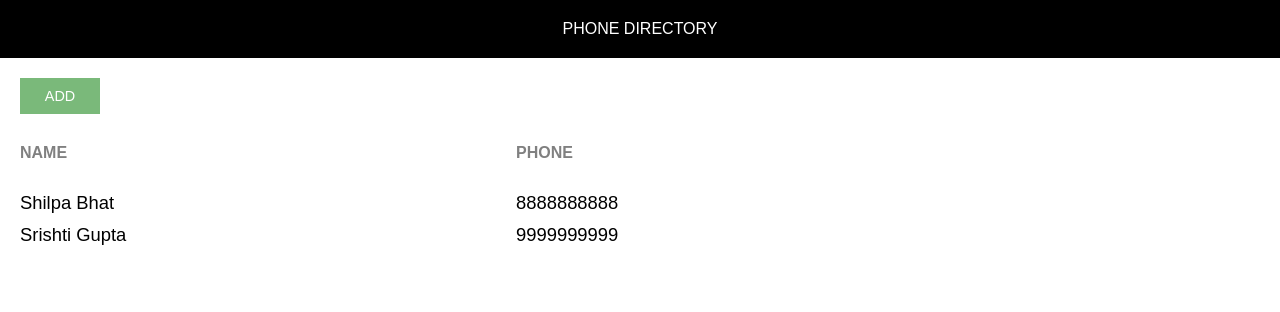
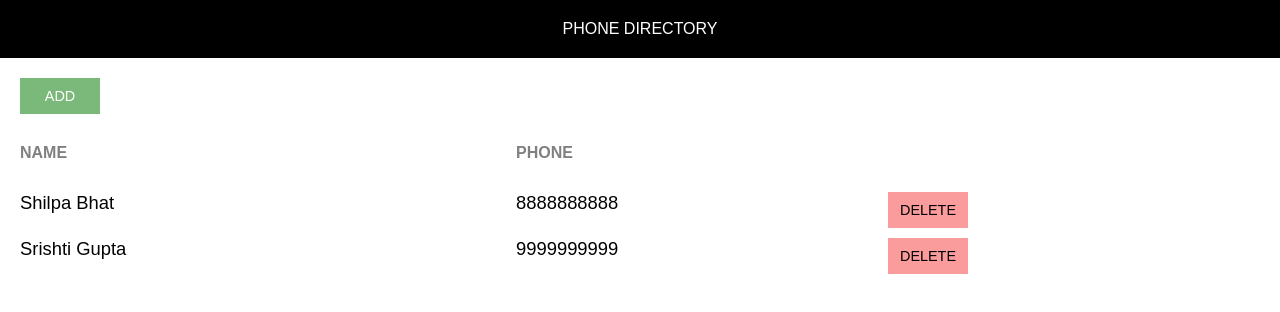
Before and after one commit to vaishali998/phone-directory, a React (Create React App) app: page / in a window 1280 px wide. Shown: the top 312 px of the page. Built offline with nearby package versions, Linux system fonts and the light colour scheme.

Commit message:
Dynamic Content: Added 'Delete' Button

```diff
--- a/src/App.css
+++ b/src/App.css
@@ -42,3 +42,8 @@
   color: #808080;
   text-transform: uppercase;
 }
+
+.delete-btn {
+    background: #fa9c9c;
+    color: #000;
+}
--- a/src/App.js
+++ b/src/App.js
@@ -35,6 +35,9 @@
               return <div key={sub.id} className="grid-container">
                 <span className="grid-item">{sub.name}</span>
                 <span className="grid-item">{sub.phone}</span>
+                <span className="grid-item action-btn-container">
+                  <button className="custom-btn delete-btn">Delete</button>
+                </span>
               </div>
             })
           }
```
